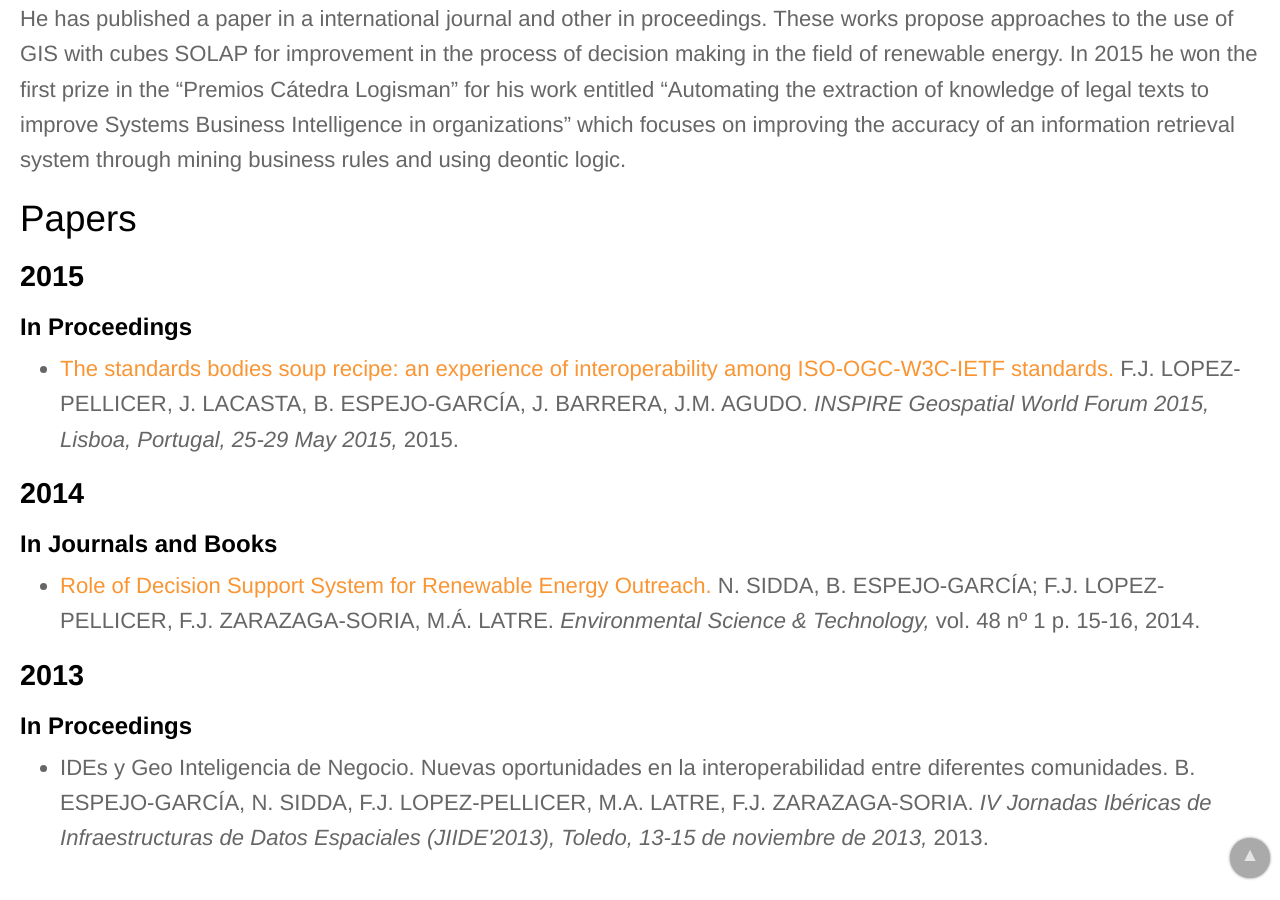
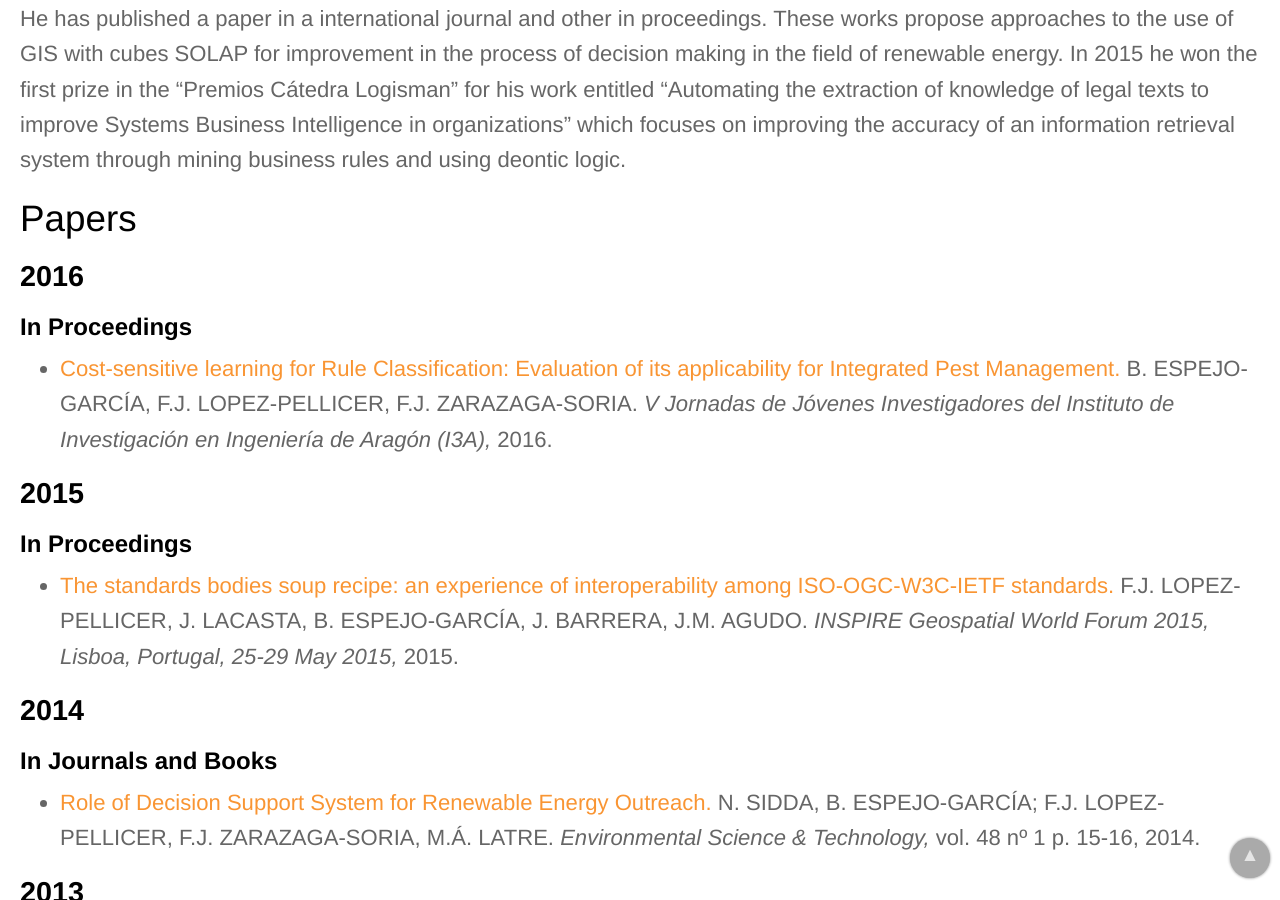
Before and after one commit to IAAA-Lab/IAAA-Lab.github.io, a Jekyll site: the page built from _staff/borjaeg.md, in a window 1280 px wide and 900 px high, scrolled down 620 px. Built offline with Jekyll 4.4.1, drawn with Linux system fonts in a browser that asks for light colours.

Commit message:
Update papers.yml

```diff
--- a/_data/papers.yml
+++ b/_data/papers.yml
@@ -77,7 +77,7 @@
 - title: "A software processing chain for evaluating thesaurus quality"
   url: /curriculum/09-Otras-Publicaciones-Congresos/cong_2016_Keystone_Software.pdf
   authors: J. LACASTA, G. FALQUET, J. NOGUERAS-ISO, F.J. ZARAZAGA-SORIA
-  publication_conference: "International KEYSTONE Conference 2016, Cluj-Napoca, Romania, 8-9 September 2016. Lecture Notes in Computer Science, vol 10151 (Semantic Keyword-Based Search on Structured Data Sources. KEYSTONE 2016), pp. 91-99"
+  publication_conference: "International KEYSTONE Conference 2016, Cluj-Napoca, Romania, 8-9 September 2016. Lecture Notes in Computer Science, vol 10151 (Semantic Keyword-Based Search on Structured Data Sources. KEYSTONE 2016), p. 91-99"
   year: 2016
 # -------------------
 - title: "The challenge of resolvable Persistent Identifiers"
@@ -96,6 +96,12 @@
   url: http://www.jiide.org/Jiide-theme/resources/docs/pdf/13_UniZaragoza_HubsVirtuales.pdf
   authors: M.Á. LATRE, F.J. LOPEZ-PELLICER, N. KAMALI, M. PREVITALI, R. BRUMANA, H. KUECHLY, P. MAZZETTI, S. NATIVI
   publication_conference: "VII Jornadas Ibéricas de Infraestructuras de Datos Espaciales (JIIDE'2016), Barcelona, 27-30 de septiembre de 2016"
+  year: 2016
+# -------------------
+- title: "Cost-sensitive learning for Rule Classification: Evaluation of its applicability for Integrated Pest Management"
+  url: https://papiro.unizar.es/ojs/index.php/jji3a/article/view/1617
+  authors: B. ESPEJO-GARCÍA, F.J. LOPEZ-PELLICER, F.J. ZARAZAGA-SORIA
+  publication_conference: "V Jornadas de Jóvenes Investigadores del Instituto de Investigación en Ingeniería de Aragón (I3A)"
   year: 2016
 # -------------------
 - title: "Quality assessment for semantically close geographical properties. PhD Dissertation"
```
